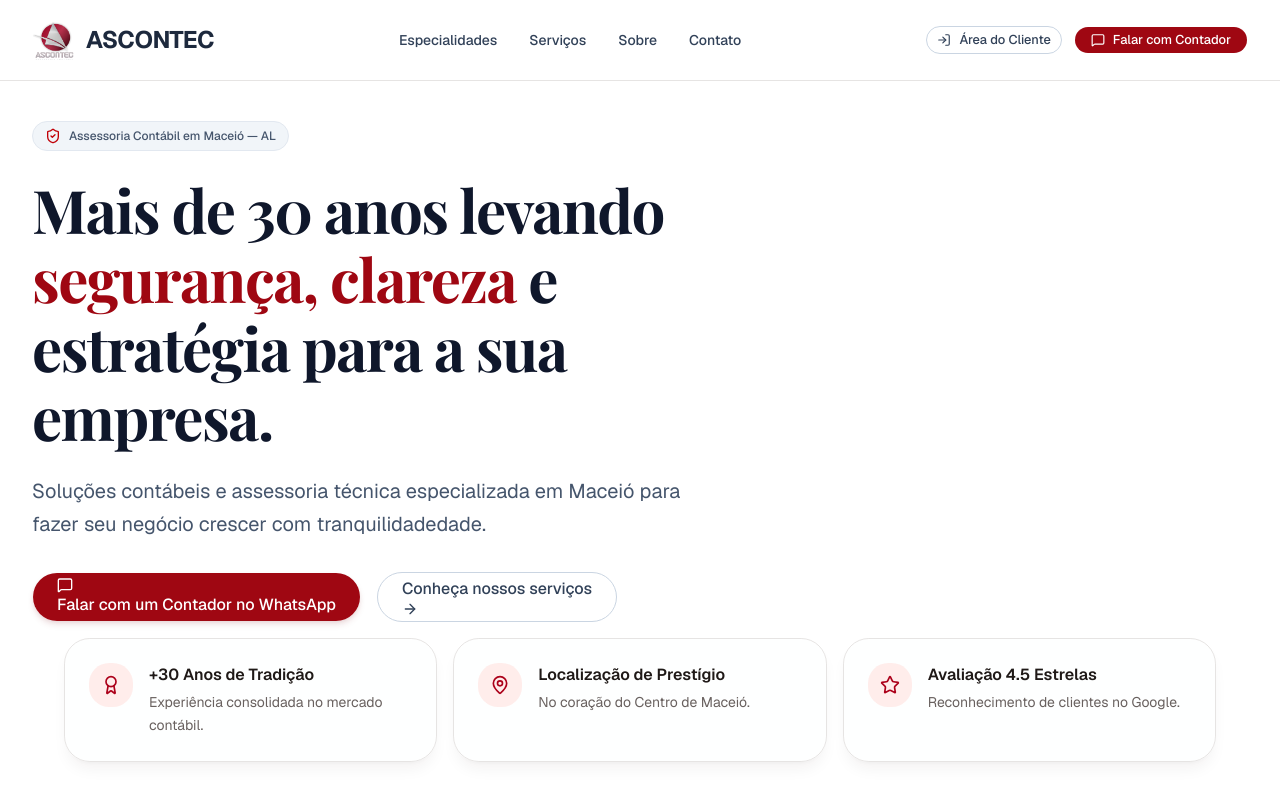
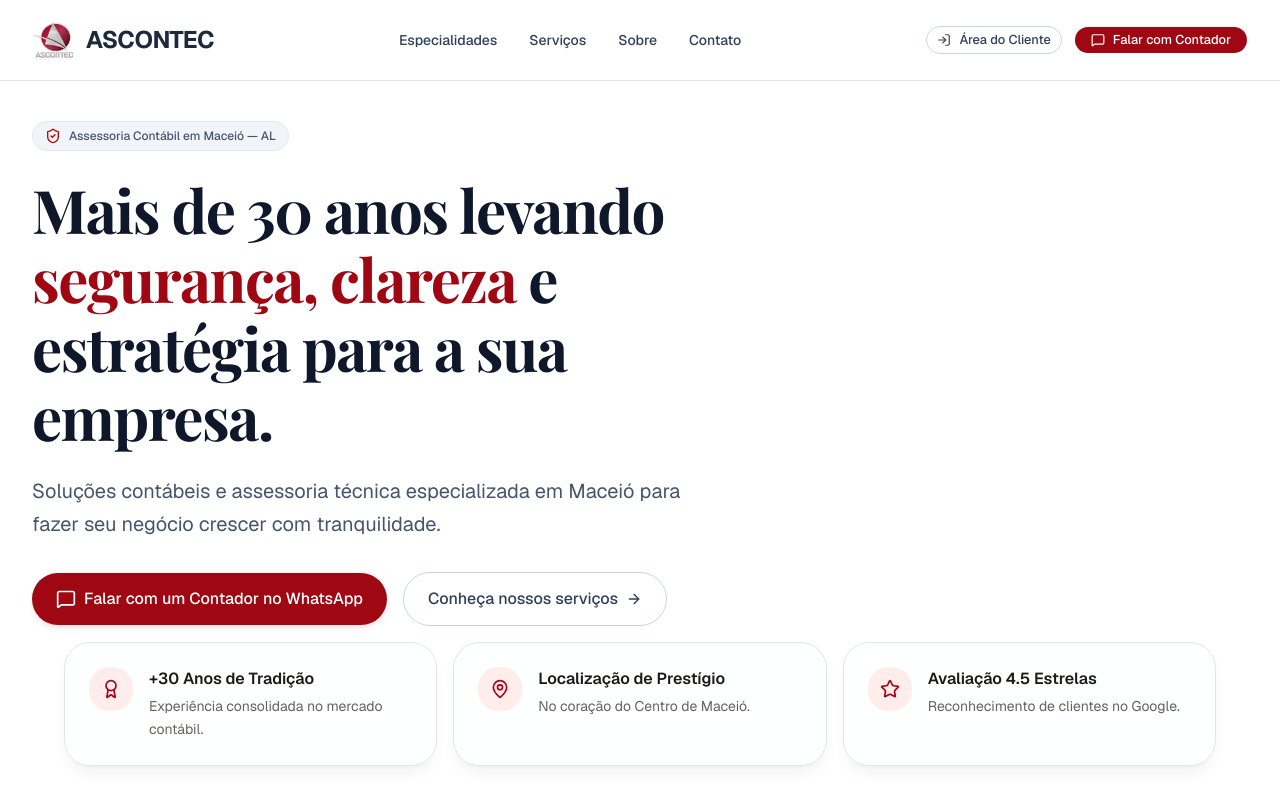
Before and after one commit to aurzx0/ascontec-website, a Next.js app: page / in a window 1280 px wide. Shown: the top 800 px of the page. Built offline with nearby package versions, Linux system fonts and the light colour scheme; a web font is replaced by a local one.

Commit message:
Fix: alterado botões do hero para links estilizados

```diff
--- a/components/hero-section.tsx
+++ b/components/hero-section.tsx
@@ -1,5 +1,4 @@
 import Link from "next/link"
-import { Button } from "@/components/ui/button"
 import { MessageSquare, ArrowRight, ShieldCheck } from "lucide-react"
 
 export function HeroSection() {
@@ -22,24 +21,28 @@ export function HeroSection() {
 
           {/* Subtítulo */}
           <p className="text-lg sm:text-xl text-slate-600 mb-8 max-w-2xl leading-relaxed">
-            Soluções contábeis e assessoria técnica especializada em Maceió para fazer seu negócio crescer com tranquilidadedade.
+            Soluções contábeis e assessoria técnica especializada em Maceió para fazer seu negócio crescer com tranquilidade.
           </p>
 
           {/* Botões de Ação */}
           <div className="flex flex-wrap items-center gap-4">
-            <Button size="lg" asChild className="bg-red-800 hover:bg-red-900 text-white rounded-full px-6 py-6 gap-2 text-base shadow-md shadow-red-900/10">
-              <Link href="https://wa.me/5582999999999" target="_blank" rel="noopener noreferrer">
+            <Link
+              href="https://wa.me/5582999999999"
+              target="_blank"
+              rel="noopener noreferrer"
+              className="inline-flex items-center justify-center bg-red-800 hover:bg-red-900 text-white font-medium rounded-full px-6 py-3.5 gap-2 text-base shadow-md shadow-red-900/10 transition-colors"
+            >
               <MessageSquare className="w-5 h-5" />
               Falar com um Contador no WhatsApp
             </Link>
-            </Button>
 
-            <Button variant="outline" size="lg" asChild className="rounded-full px-6 py-6 gap-2 text-base border-slate-300 text-slate-700 hover:bg-slate-50">
-              <Link href="#servicos">
+            <Link
+              href="#servicos"
+              className="inline-flex items-center justify-center border border-slate-300 text-slate-700 hover:bg-slate-50 font-medium rounded-full px-6 py-3.5 gap-2 text-base transition-colors"
+            >
               Conheça nossos serviços
               <ArrowRight className="w-4 h-4" />
             </Link>
-            </Button>
           </div>
 
         </div>
```
Lines whose indentation alone changed are shown as unchanged.
